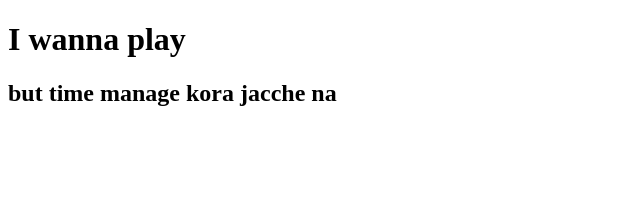
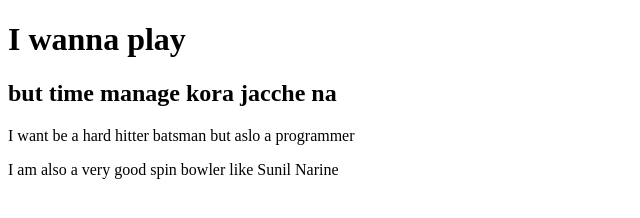
Before and after one commit to RiyadAhammed/my-new-repo, a plain HTML site: page index.html in a window 1280 px wide. Shown: the whole page, without its empty margins (0-640 px from the left). Drawn offline with Linux system fonts and the light colour scheme.

Commit message:
style added

```diff
--- a/index.html
+++ b/index.html
@@ -9,5 +9,7 @@
 <body>
     <h1>I wanna play</h1>
     <h2>but time manage kora jacche na</h2>
+    <p>I want be a hard hitter batsman but aslo a programmer</p>
+    <p>I am also a very good spin bowler like Sunil Narine</p>
 </body>
 </html>
--- /dev/null
+++ b/style.css
@@ -0,0 +1,4 @@
+p{
+    background-color: aquamarine;
+    border-radius:20%;
+}
```
